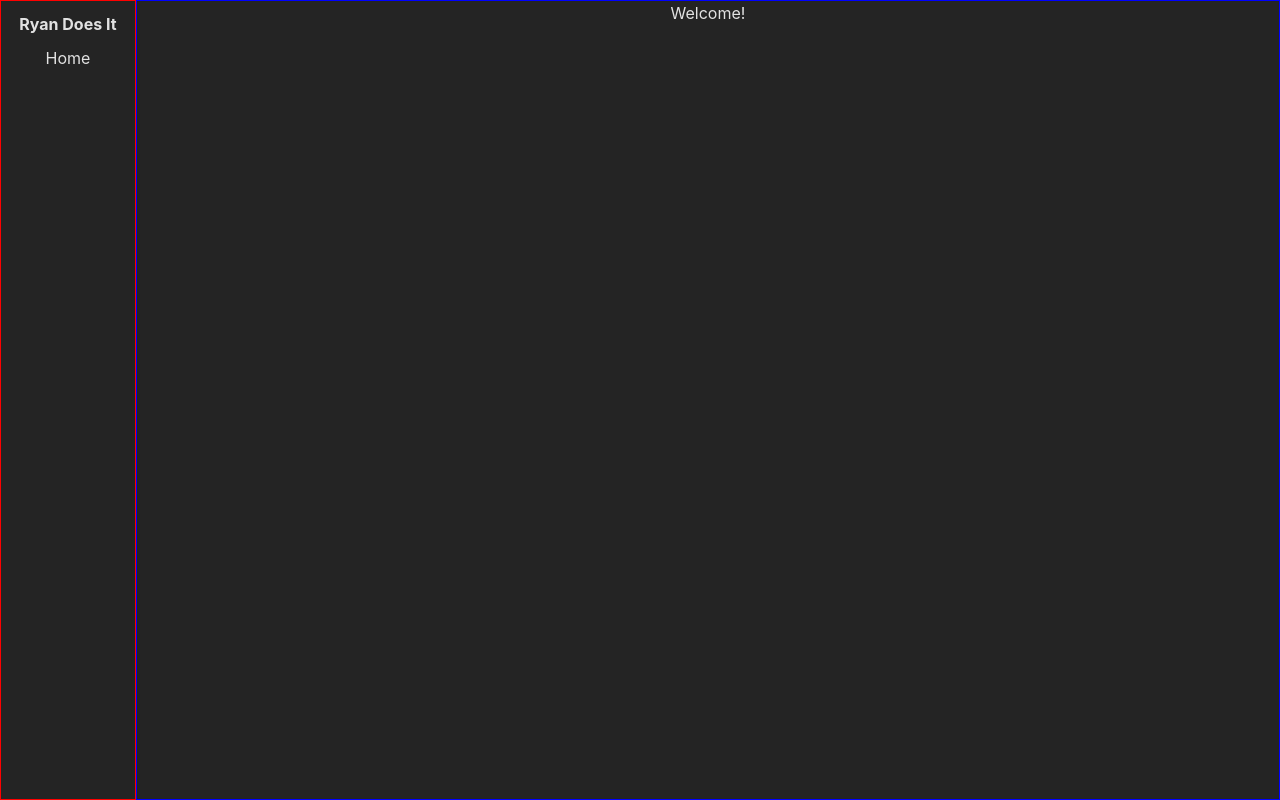
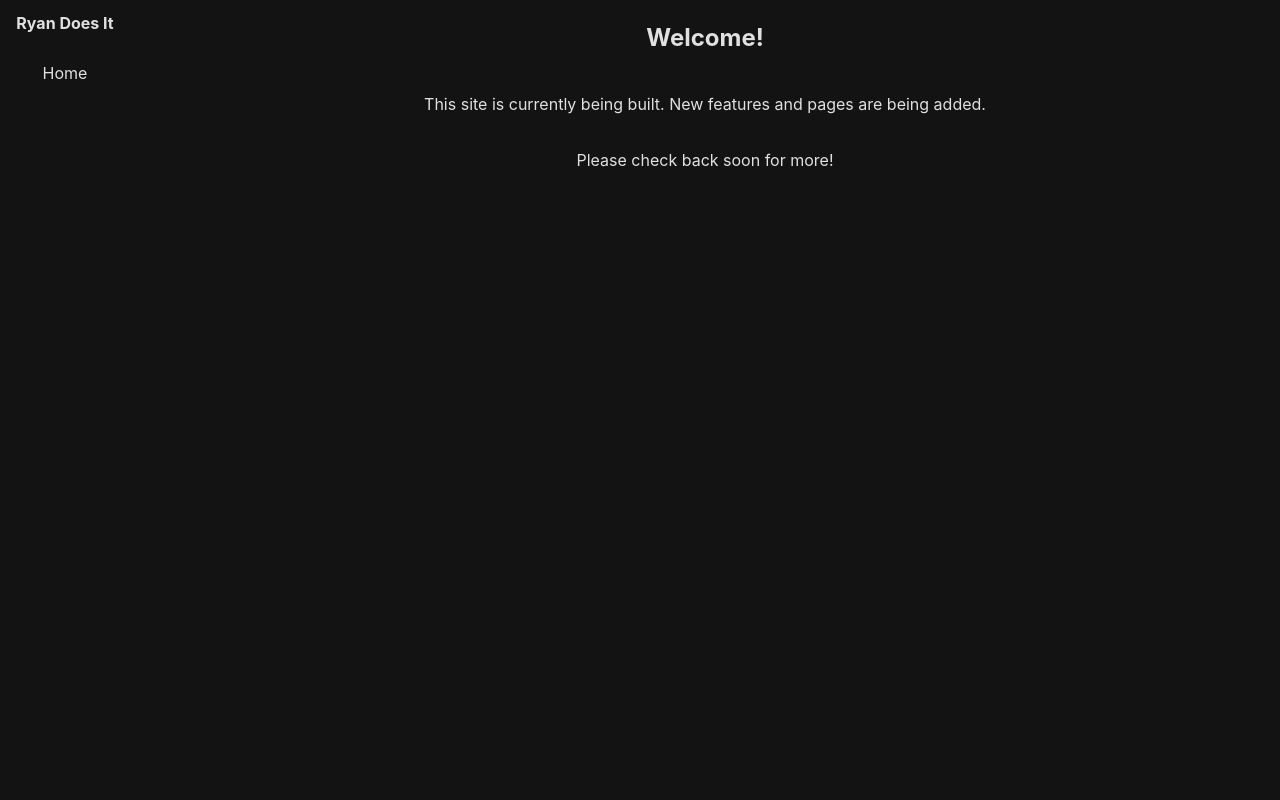
Before and after one commit to RyanFullStack/ryandoesit, a React (Vite) app: page / in a window 1280 px wide. Built offline with nearby package versions, Linux system fonts and the light colour scheme.

Commit message:
basic content

```diff
--- a/src/App.css
+++ b/src/App.css
@@ -9,12 +9,11 @@
 }
 
 .sidebar {
-  width: 150px;
-  border: 1px solid red;
-  text-align: center;
+  min-width: 130px;
+  /* border: 1px solid red; */
 }
 
 .main {
   width: 100%;
-  border: 1px solid blue;
+  /* border: 1px solid blue; */
 }
--- a/src/components/home/index.jsx
+++ b/src/components/home/index.jsx
@@ -4,7 +4,9 @@ function Home() {
 
 
     return <div className="home-content">
-        Welcome!
+        <h2>Welcome!</h2>
+        <p>This site is currently being built. New features and pages are being added.</p>
+        <p>Please check back soon for more!</p>
     </div>
 }
 
--- a/src/components/sidebar/index.jsx
+++ b/src/components/sidebar/index.jsx
@@ -4,8 +4,10 @@ function Sidebar() {
 
 
     return <div className="sidebar-content">
-    <h1>Ryan Does It</h1>
-    Home
+        <h1>Ryan Does It</h1>
+        <ul>
+            <li>Home</li>
+        </ul>
     </div>
 }
 
--- a/src/components/sidebar/sidebar.css
+++ b/src/components/sidebar/sidebar.css
@@ -1,4 +1,10 @@
 .sidebar-content {
     display: flex;
     flex-direction: column;
+    text-align: center;
 }
+
+ul {
+    list-style-type: none;
+    padding: 0;
+}
--- a/src/index.css
+++ b/src/index.css
@@ -4,7 +4,7 @@
   font-weight: 400;
 
   color: rgba(255, 255, 255, 0.87);
-  background-color: #242424;
+  background-color: #131313;
 
   font-synthesis: none;
   text-rendering: optimizeLegibility;
```
